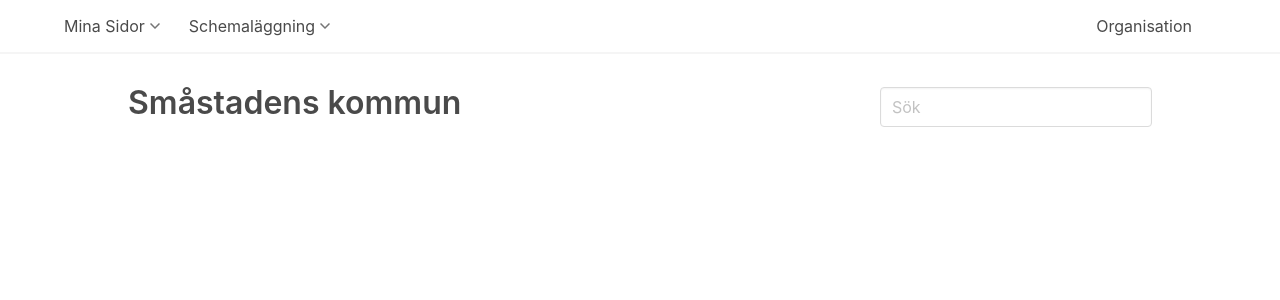
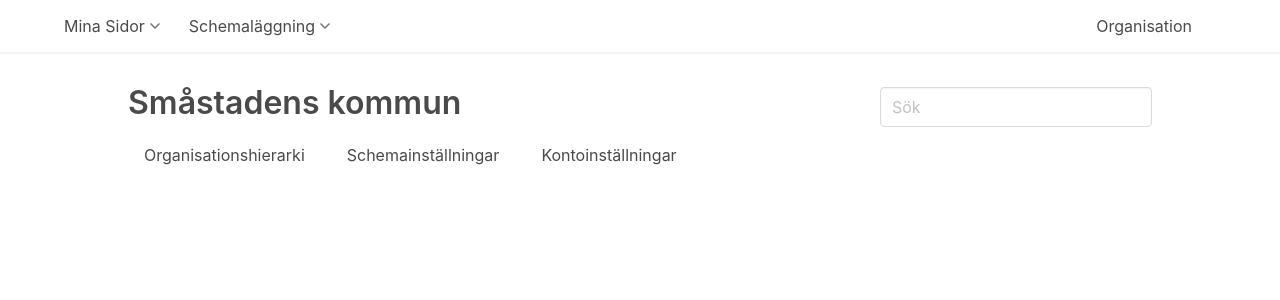
Before and after one commit to kumarnik007/smastadens, a React (Create React App) app: page / in a window 1280 px wide. Shown: the top 300 px of the page. Built offline with nearby package versions, Linux system fonts and the light colour scheme.

Commit message:
Added tabs in the header

```diff
--- a/src/components/Header/Header.scss
+++ b/src/components/Header/Header.scss
@@ -1,7 +1,32 @@
 .header {
+  &__mid {
+    box-sizing: border-box;
+    margin: 0 auto;
+    width: 80vw;
+    padding-top: 27px;
+  }
+
   &__bottom {
     box-sizing: border-box;
     margin: 0 auto;
     width: 80vw;
+    padding-top: 8px;
+  }
+
+  &-tabs {
+    display: flex;
+    gap: 10px;
+  }
+
+  &-tab {
+    padding: 8px 16px;
+    color: #4a4a4a;
+    border-radius: 8px;
+
+    &:hover {
+      color: #0B5671;
+      background: rgba(11, 86, 113, 0.08);
+      text-shadow: 0px 4px 4px rgba(0, 0, 0, 0.25), 0px 4px 4px rgba(0, 0, 0, 0.25);
+    }
   }
 }
--- a/src/components/Header/Header.tsx
+++ b/src/components/Header/Header.tsx
@@ -9,8 +9,7 @@ export const Header = () => (
       <Navbar />
     </div>
 
-    <div className="header__bottom title-bar">
-      <div className="title-bar__top">
+    <div className="header__mid title-bar">
       <h1 className="title">
         Småstadens kommun
       </h1>
@@ -32,9 +31,27 @@ export const Header = () => (
       </form>
     </div>
 
-      <div className="title-bar__bottom">
+    <div className="header__bottom header-tabs">
+      <a
+        className="header-tab"
+        href="#"
+      >
+        Organisationshierarki
+      </a>
 
-      </div>
+      <a
+        className="header-tab"
+        href="#"
+      >
+        Schemainställningar
+      </a>
+
+      <a
+        className="header-tab"
+        href="#"
+      >
+        Kontoinställningar
+      </a>
     </div>
   </div>
 );
--- a/src/components/Header/Title-bar.scss
+++ b/src/components/Header/Title-bar.scss
@@ -1,13 +1,6 @@
 .title-bar {
-  &__top {
-    display: flex;
-    justify-content: space-between;
-    padding-top: 27px;
-  }
-
-  &__bottom {
-    padding-top: 8px;
-  }
+  display: flex;
+  justify-content: space-between;
 }
 
 .title {
```
Lines whose indentation alone changed are shown as unchanged.
